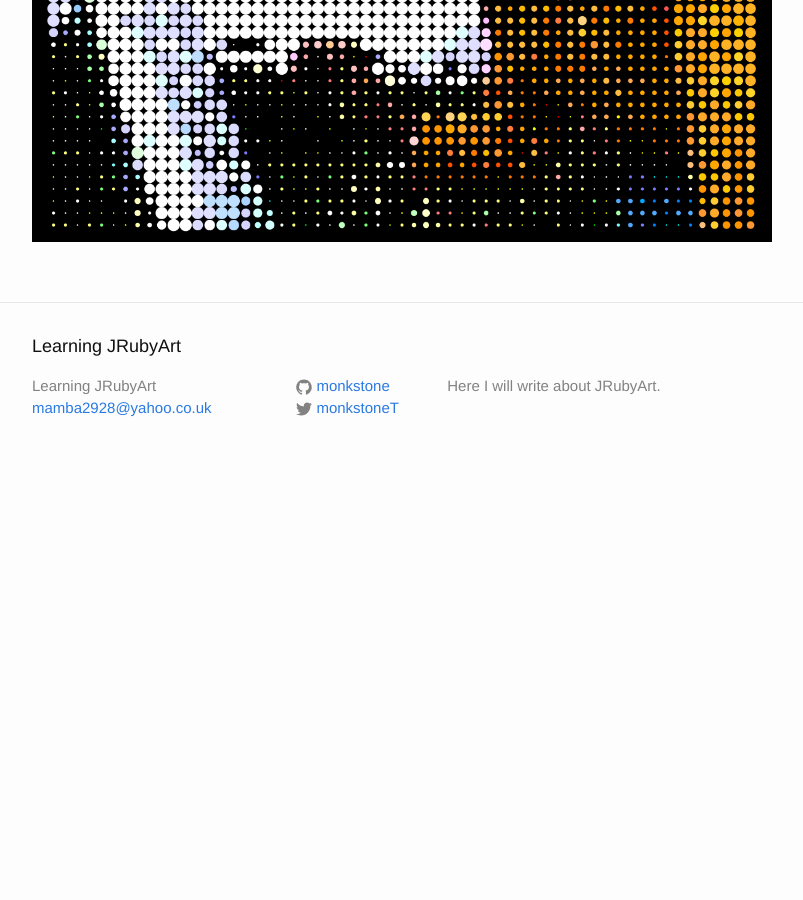
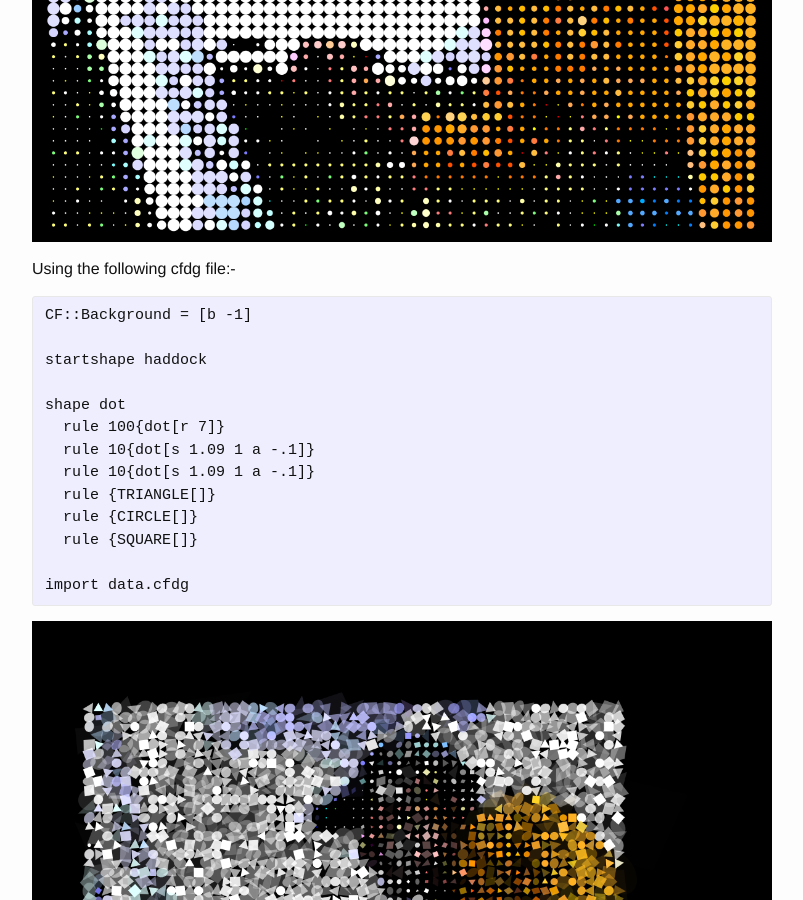
Before and after one commit to monkstone/monkstone.github.com, a Jekyll site: the page built from _posts/2016-06-15-pixellation.md, in a window 1280 px wide and 900 px high, scrolled down 3639 px. Shown: the whole window, without its empty margins (238-1041 px from the left). Built offline with Jekyll 4.4.1, drawn with Linux system fonts in a browser that asks for light colours; before the commit the page ends 4119 px from its top, so only the background shows below that.

Commit message:
variation

````diff
--- a/_posts/2016-06-15-pixellation.md
+++ b/_posts/2016-06-15-pixellation.md
@@ -121,6 +121,26 @@ My friend Phil Sutton RA painting after pixellation (size of dots is governed by
 
 <img src="/assets/after.png" />
 
+Using the following cfdg file:-
+
+```cfdg
+CF::Background = [b -1]
+
+startshape haddock
+
+shape dot
+  rule 100{dot[r 7]}
+  rule 10{dot[s 1.09 1 a -.1]}
+  rule 10{dot[s 1.09 1 a -.1]}
+  rule {TRIANGLE[]}
+  rule {CIRCLE[]}
+  rule {SQUARE[]}
+
+import data.cfdg
+```
+
+<img src="/assets/variation.png" />
+
 [context]:http://www.contextfreeart.org
 [jruby_art]:https://ruby-processing.github.io/index.html
 [file_chooser]:http://ruby-processing.github.io/classes/chooser
````
Also changed, not shown: assets/variation.png (added).
